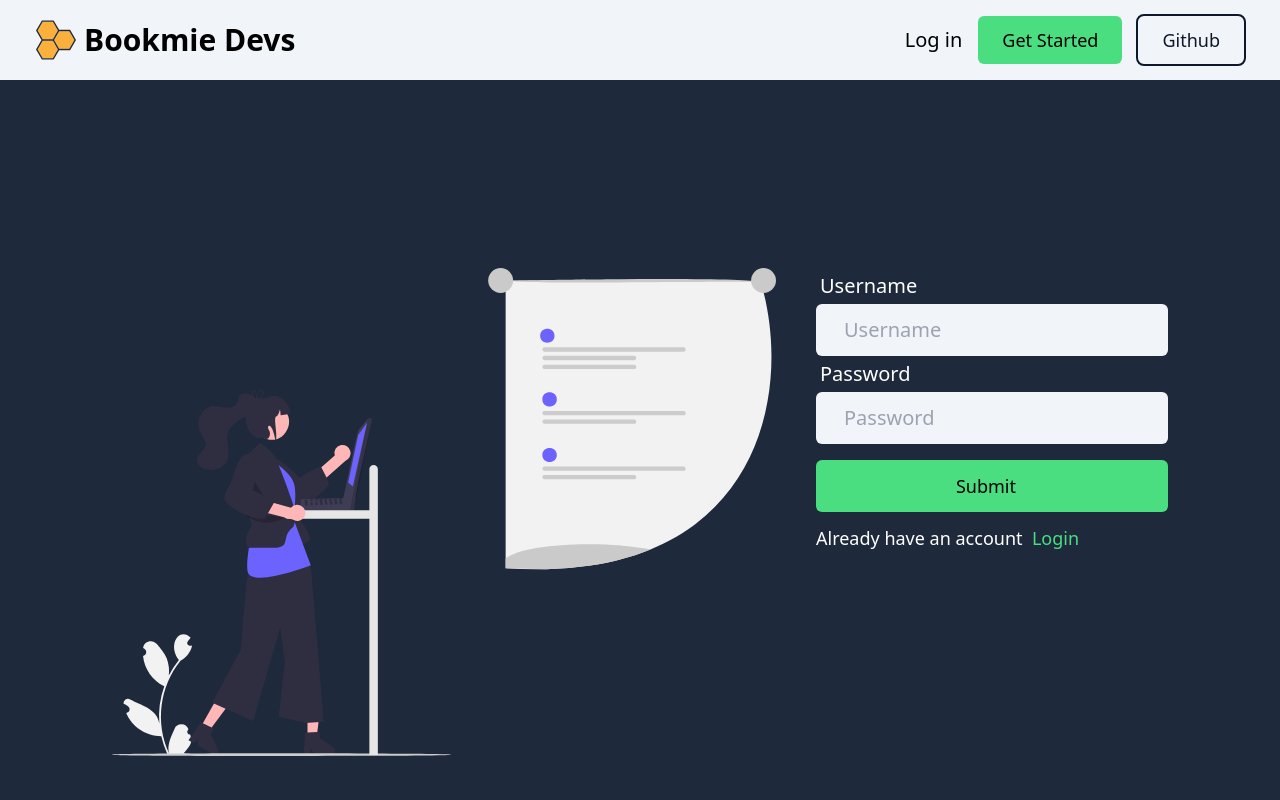
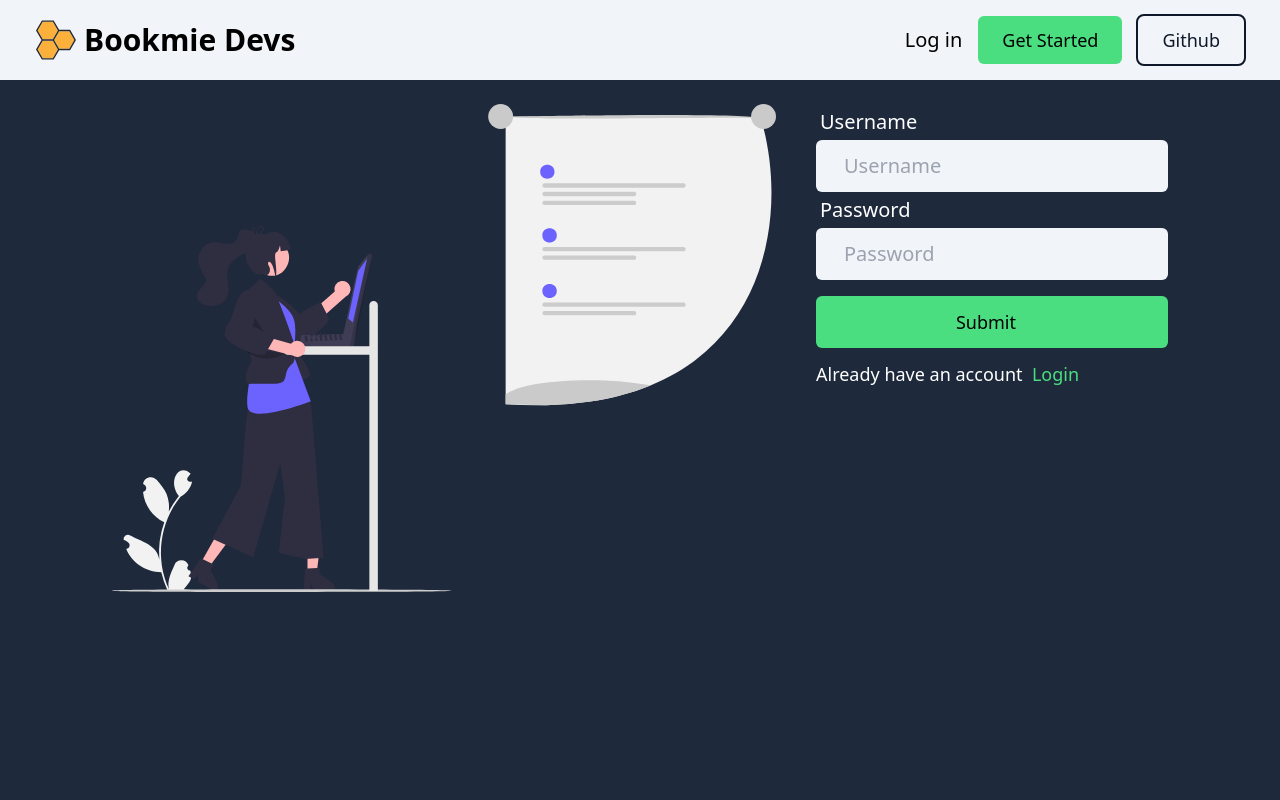
Before and after one commit to Bookmie-Devs/bookmie-devs-official-frontend, a React (Vite) app: page /signup in a window 1280 px wide. Shown: the top 800 px of the page. Built offline with nearby package versions, Linux system fonts and the light colour scheme.

Commit message:
update:fix

```diff
--- a/src/pages/LoginPage/Login.tsx
+++ b/src/pages/LoginPage/Login.tsx
@@ -31,7 +31,7 @@ function Login() {
       </Helmet>
       <div
         style={{ backgroundImage: `url(${"/wave.svg"})` }}
-        className="h-auto pt-5 items-center bg-slate-800 bg-cover bg-center justify-center flex space-y-5"
+        className="h-screen pt-5 items-center bg-slate-800 bg-cover bg-center justify-center flex space-y-5"
       >
         <div className="sm:w-1/3 w-full px-5 py-12 rounded-2xl mb-20 bg-white bg-opacity-15">
           {/* <p className="text-3xl text-center font-extrabold underline">Login</p> */}
--- a/src/pages/SignupPage/Signup.tsx
+++ b/src/pages/SignupPage/Signup.tsx
@@ -34,14 +34,14 @@ function Signup() {
         <title>Signup - Bookmie Devs</title>
         <meta name="description" content="Create a new account." />
       </Helmet>
-      <div className="h-screen pt-16 items-center bg-slate-800 justify-center flex space-y-5">
+      <div className="h-screen pt-6 bg-slate-800 justify-center flex space-y-5">
         <div className="flex justify-center mb-9 sm:mb-0 sm:space-x-10 sm:px-28">
           <div className="hidden sm:inline">
             <div className="">
               <img className="animate-pulse" src={confenrence} />
             </div>
           </div>
-          <form className="" action="" onSubmit={handleSignup}>
+          <form action="" onSubmit={handleSignup}>
             <div className="flex flex-col">
               <div className="flex flex-col">
                 <label className="text-xl text-white m-1">Username</label>
```
